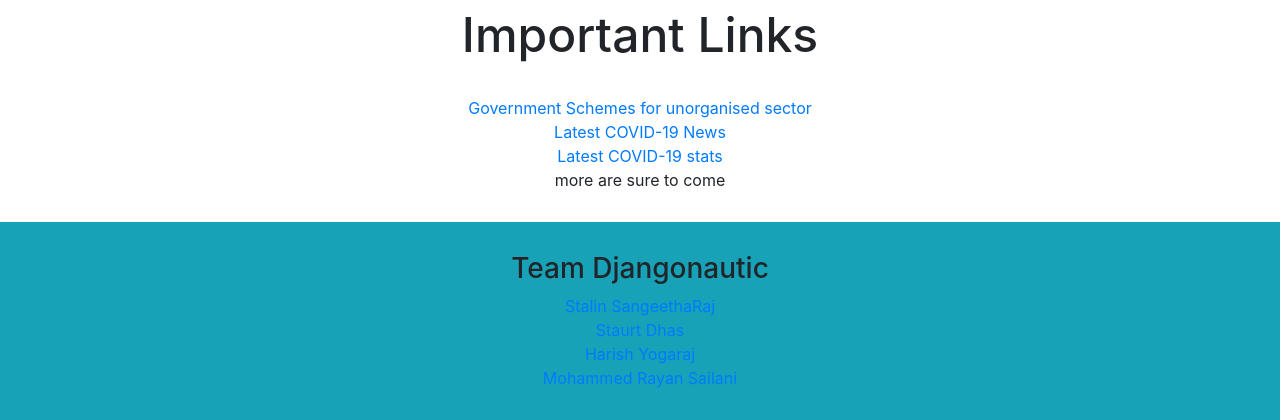
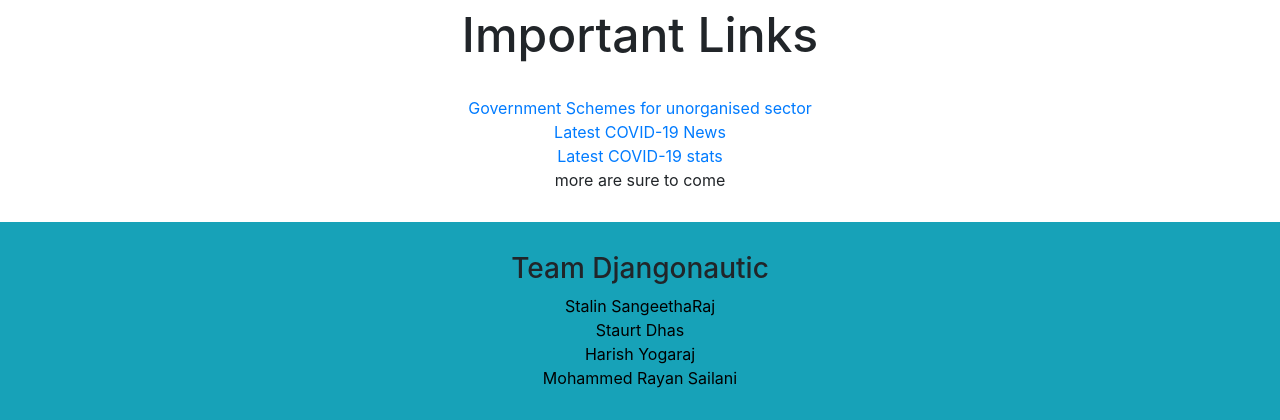
Before and after one commit to rayansailani/CodeFury3.0, a Django app: page / in a window 1280 px wide. Shown: the part 1794-2214 px from the top of the page. Run offline with Django 3.2, Linux system fonts and the light colour scheme; some libraries are stand-ins or nearby versions.

Commit message:
a changes

```diff
--- a/assets/css/style.css
+++ b/assets/css/style.css
@@ -102,6 +102,13 @@ html{
     flex-direction: column;
     justify-content: center;
     align-items:center;
+
+}
+.link-cont > a{
+  color:black;
+}
+.link-cont > a:hover{
+  color:blue;
 }
 /* card styling  */
 /* .card {
```
